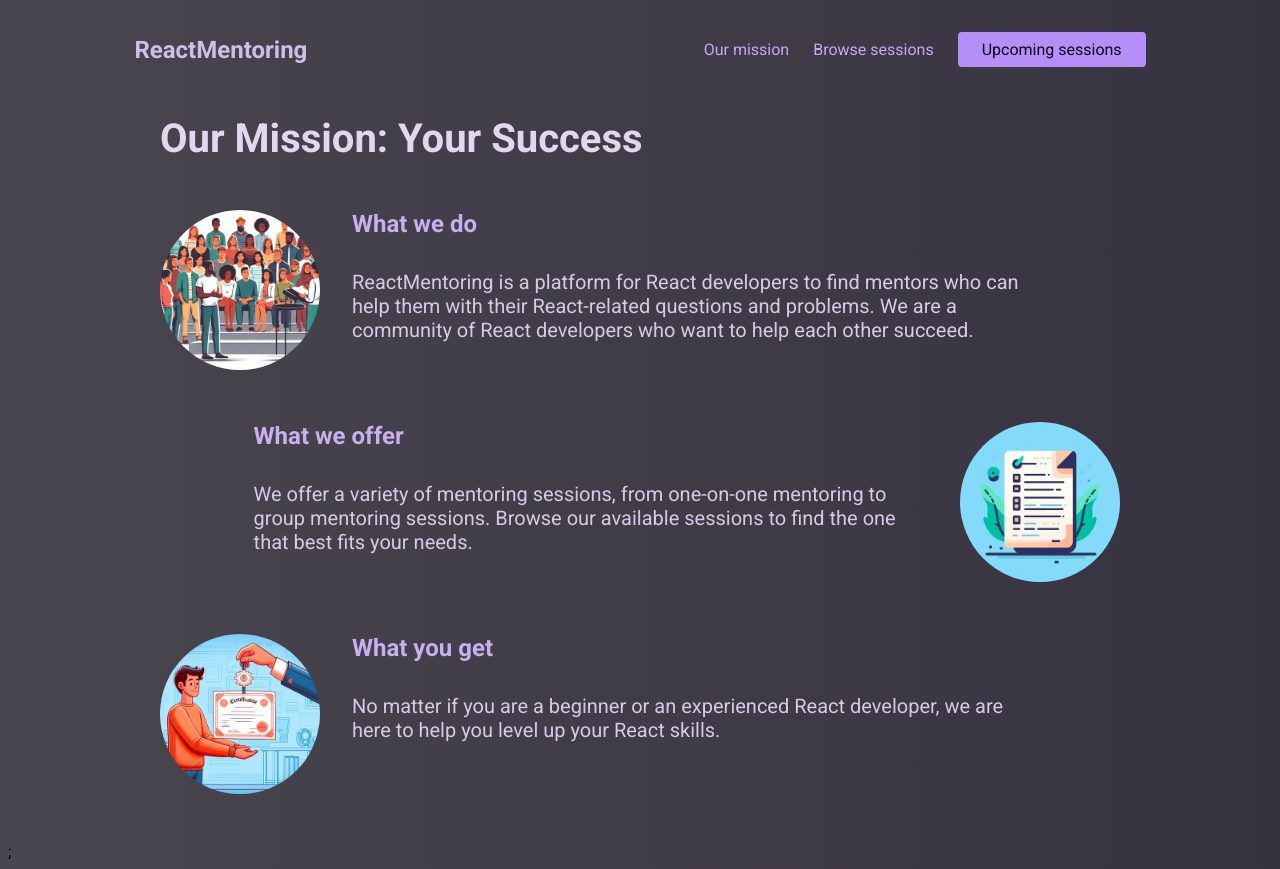
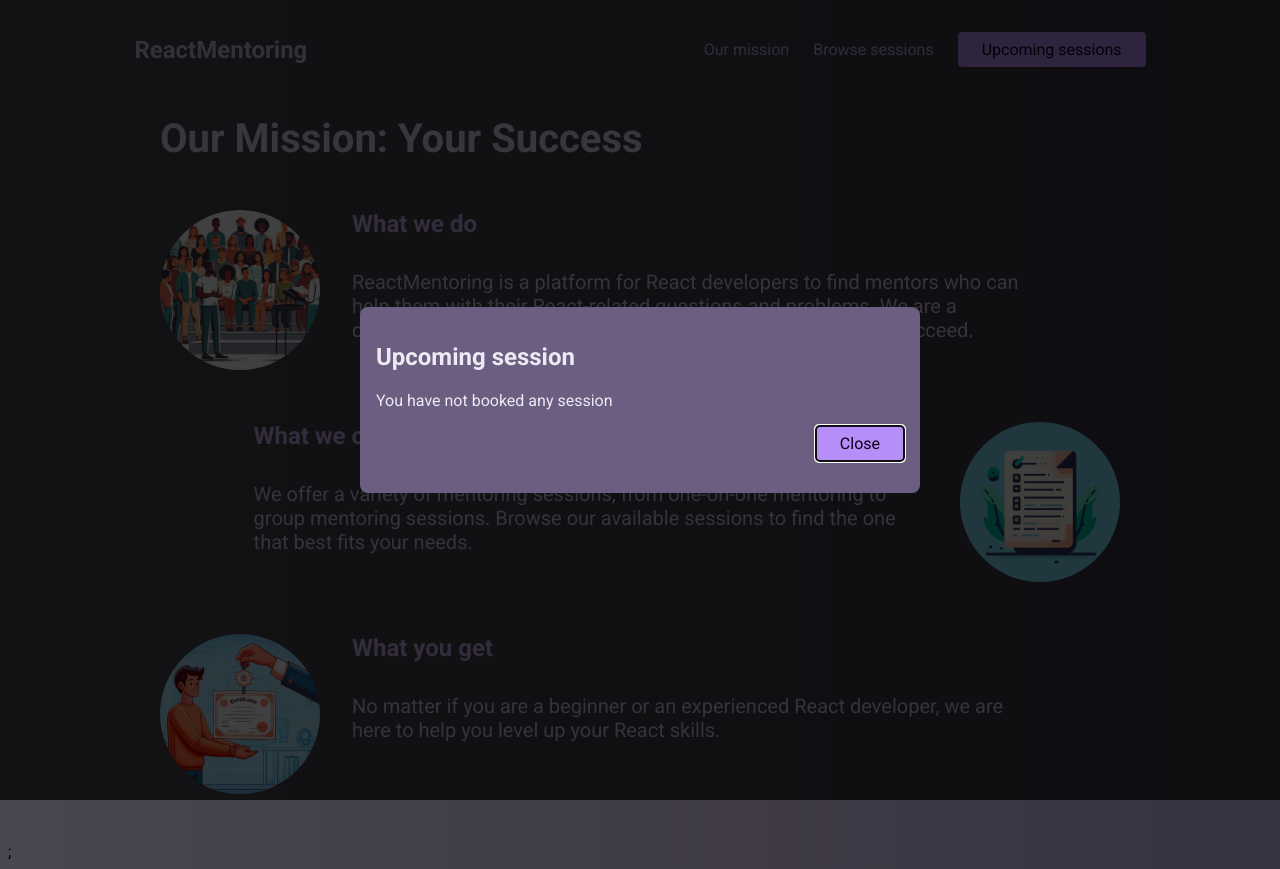
Before and after one commit to Muhammad0320/react-ts-taks, a React (Vite) app: page / in a window 1280 px wide. Built offline with nearby package versions, Linux system fonts and the light colour scheme.

Commit message:
chore: update modal comp

```diff
--- a/src/ui/Modal.tsx
+++ b/src/ui/Modal.tsx
@@ -22,7 +22,7 @@ const Modal = ({ closeModal, children, openModal }: ModalPropTypes) => {
   }, [openModal]);
 
   return createPortal(
-    <dialog onCancel={closeModal} className="modal">
+    <dialog onCancel={closeModal} className="modal" ref={modalRef}>
       {children}
     </dialog>,
 
```
